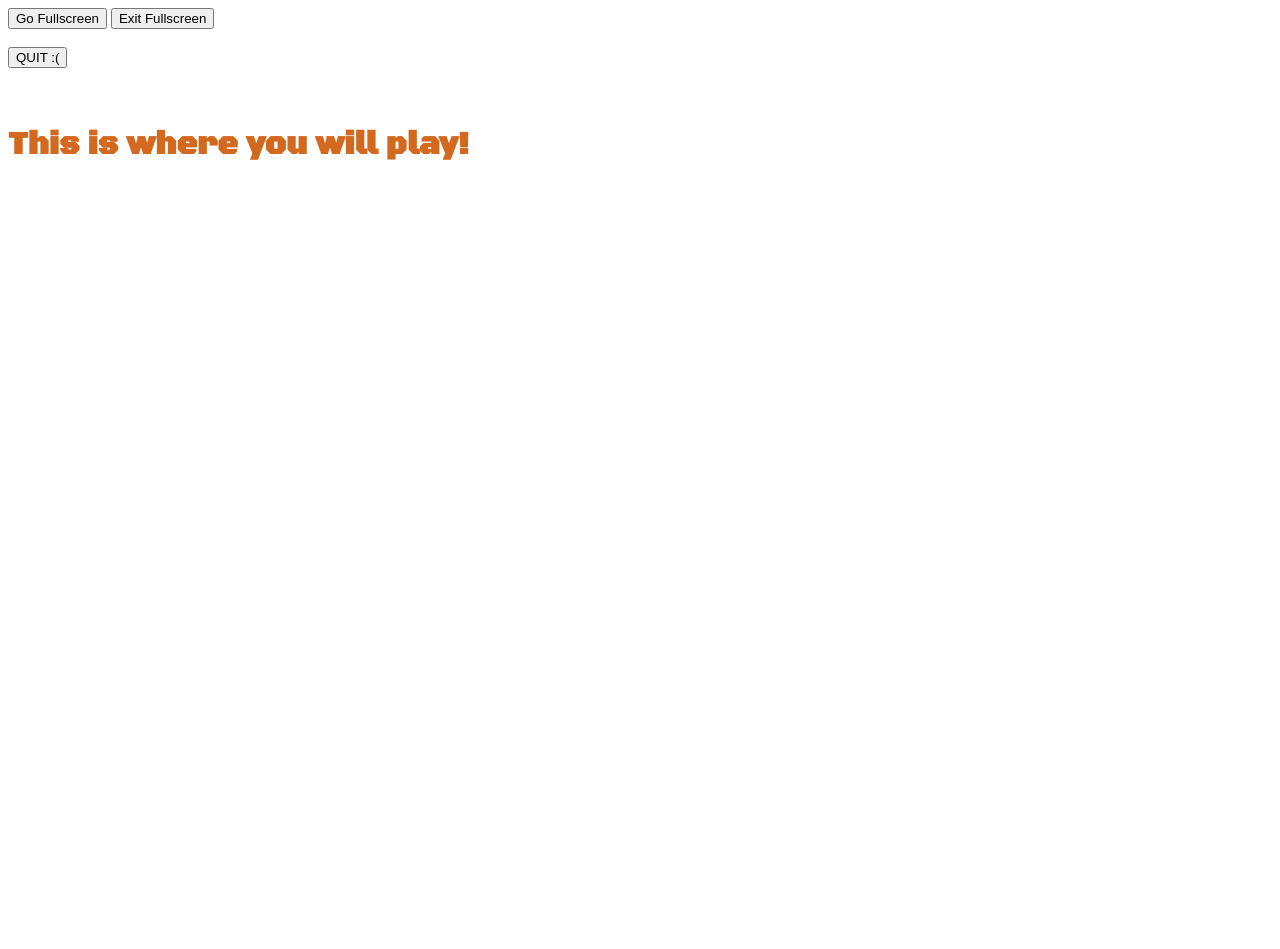
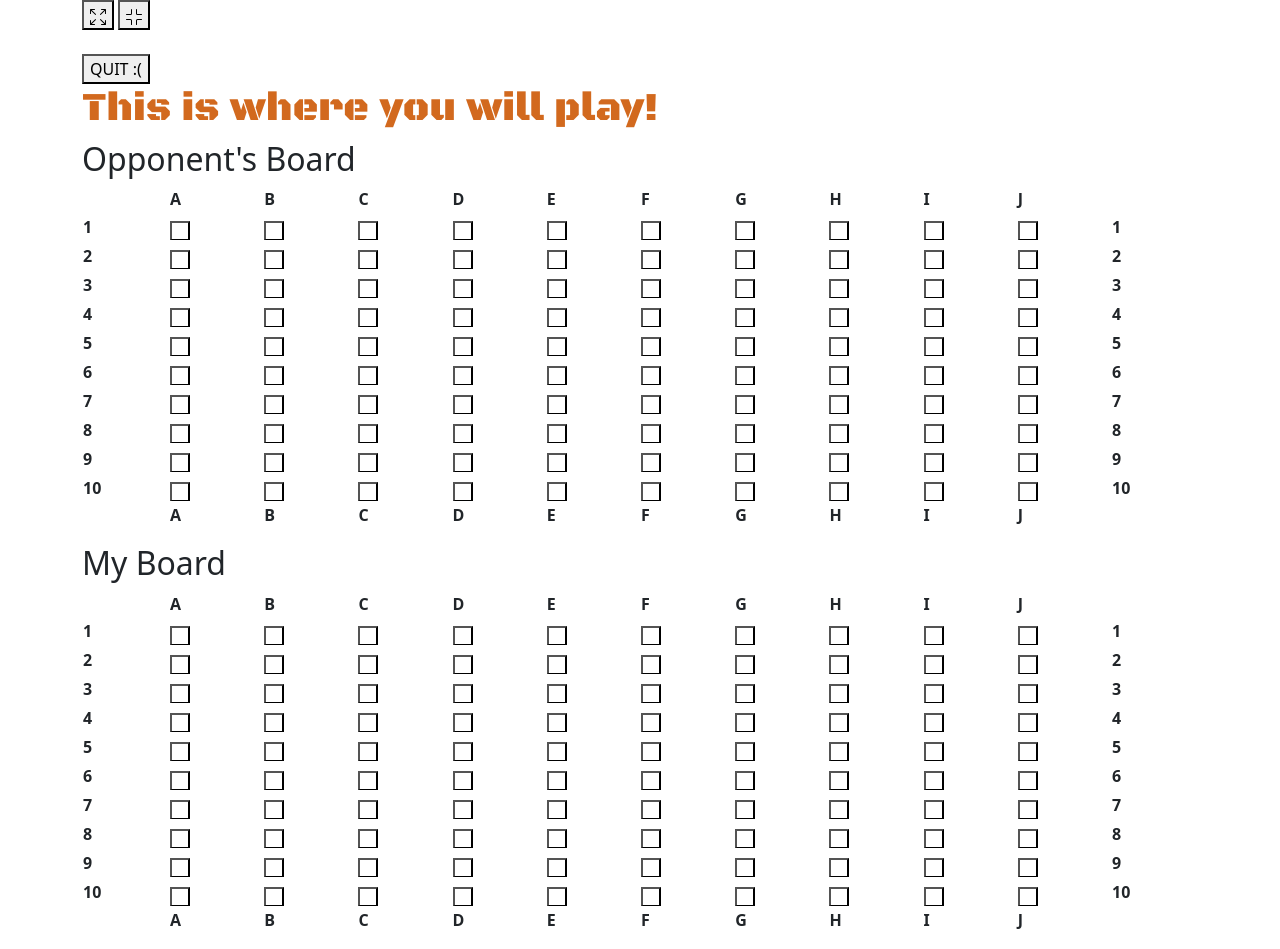
Before and after one commit to jamescookie/NEA-Battleships, a Flask app: template src/templates/gameplay.html in a window 1280 px wide. Before the commit the page ends 160 px from the top, so only its background shows below. Run offline with Flask 3, Linux system fonts and the light colour scheme; the template is opened without the code that fills it, so the values that code supplies are empty.

Commit message:
Fixes #9

```diff
--- a/src/static/js/battleships.js
+++ b/src/static/js/battleships.js
@@ -12,3 +12,35 @@ function exitFullscreen() {
     document.exitFullscreen();
   }
 }
+
+
+//Where you would put javascript functions to change the page
+$(document).ready(function () {
+
+  $('.game-board table') //Finds all game boards and targets the table inside it
+  .each(function(index, item) {  //For every table inside game-board, this funtion will execute
+    let gameBoard = $(item);  //Creating a variable that refers to the table
+    const alphabet = 'ABCDEFGHIJKLMNOPQRSTUVWXYZ';  //Creates a constant variable called alphabet, which is the alphabet
+    const boardSize = 10;  //How big the board will be
+    for (let row = 0; row < boardSize + 2; row++) { //Begins a for loop that starts at 0, increments by 1 each time and goes until board size + 2
+      let rowElement = $('<tr/>'); //Creating rows
+      for (let col = 0; col < boardSize + 2; col++) { //Same as 2 lines above, but for columns instead
+        if (row == 0 || row == boardSize + 1) {   //If it's the first or last row, then don't label it
+          if (col == 0 || col == boardSize + 1) { //If it's the first or last column, then don't label it
+            rowElement.append('<th>&nbsp;</th>');    //Creating the space for the corners of the grid
+          } else{
+            rowElement.append('<th>'+alphabet[col-1]+'</th>');    //Adds the column heading (alphabet)
+          }
+        } else {  //If it's not the first or last row, then creates buttons unless it's the first or last column
+          if (col == 0 || col == boardSize + 1) {
+            rowElement.append('<th>'+row+'</th>');   //If it's the first or last column, then label with numbers
+          } else{
+            rowElement.append('<td><button data-grid="'+alphabet[col]+col+'"></button></td>');  //Adding the buttons to everything else
+          }
+        }
+      }
+      gameBoard.append(rowElement); //Adds the row that's just been created
+    }
+  });
+
+});
--- a/src/templates/gameplay.html
+++ b/src/templates/gameplay.html
@@ -5,10 +5,18 @@
 <head>
     <!--Used to make sure special character or accented letters won't appear incorrectly-->
     <meta charset="UTF-8">
+    <meta name="viewport" content="width=device-width, initial-scale=1">        <!--Makes it mobile friendly-->
     <!--Makes the name of the web page-->
     <title>Gameplay</title>
     <!--So the font I want to use can be accessed by the web browser-->
     <link href="https://fonts.googleapis.com/css2?family=Black+Ops+One&display=swap" rel="stylesheet">
+
+    <style>
+    </style>    <!--Custom styles for my page-->
+    <link rel="stylesheet" href="https://cdn.jsdelivr.net/npm/bootstrap-icons@1.8.0/font/bootstrap-icons.css"> <!--Icons that can be used (like settings cog)-->
+    <link rel="stylesheet" href="https://cdn.jsdelivr.net/npm/bootstrap@5.3.7/dist/css/bootstrap.min.css"
+          integrity="sha384-LN+7fdVzj6u52u30Kp6M/trliBMCMKTyK833zpbD+pXdCLuTusPj697FH4R/5mcr" crossorigin="anonymous">  <!--Styles that make formatting easier and checks that it's legitamite-->
+
 
 <!--Closes the header-->
 </head>
@@ -16,11 +24,19 @@
 <!--Opens the body-->
 <body>
 
+    <div class="container"> <!--How the styles start working-->
         <!--Creates a button that the user can click that will make the function on javascript run-->
-    <button onclick="openFullscreen()">Go Fullscreen</button>
-
+        <button onclick="openFullscreen()"> <!--Is to make the maximise icon-->
+            <svg xmlns="http://www.w3.org/2000/svg" width="16" height="16" fill="currentColor" class="bi bi-arrows-fullscreen" viewBox="0 0 16 16">
+                <path fill-rule="evenodd" d="M5.828 10.172a.5.5 0 0 0-.707 0l-4.096 4.096V11.5a.5.5 0 0 0-1 0v3.975a.5.5 0 0 0 .5.5H4.5a.5.5 0 0 0 0-1H1.732l4.096-4.096a.5.5 0 0 0 0-.707m4.344 0a.5.5 0 0 1 .707 0l4.096 4.096V11.5a.5.5 0 1 1 1 0v3.975a.5.5 0 0 1-.5.5H11.5a.5.5 0 0 1 0-1h2.768l-4.096-4.096a.5.5 0 0 1 0-.707m0-4.344a.5.5 0 0 0 .707 0l4.096-4.096V4.5a.5.5 0 1 0 1 0V.525a.5.5 0 0 0-.5-.5H11.5a.5.5 0 0 0 0 1h2.768l-4.096 4.096a.5.5 0 0 0 0 .707m-4.344 0a.5.5 0 0 1-.707 0L1.025 1.732V4.5a.5.5 0 0 1-1 0V.525a.5.5 0 0 1 .5-.5H4.5a.5.5 0 0 1 0 1H1.732l4.096 4.096a.5.5 0 0 1 0 .707"/>
+            </svg>
+        </button>
         <!--Creates a button that the user can click that will make the function on javascript run-->
-    <button onclick="exitFullscreen()">Exit Fullscreen</button>
+        <button onclick="exitFullscreen()"> <!--Is to make the minimise icon-->
+            <svg xmlns="http://www.w3.org/2000/svg" width="16" height="16" fill="currentColor" class="bi bi-fullscreen-exit" viewBox="0 0 16 16">
+                <path d="M5.5 0a.5.5 0 0 1 .5.5v4A1.5 1.5 0 0 1 4.5 6h-4a.5.5 0 0 1 0-1h4a.5.5 0 0 0 .5-.5v-4a.5.5 0 0 1 .5-.5m5 0a.5.5 0 0 1 .5.5v4a.5.5 0 0 0 .5.5h4a.5.5 0 0 1 0 1h-4A1.5 1.5 0 0 1 10 4.5v-4a.5.5 0 0 1 .5-.5M0 10.5a.5.5 0 0 1 .5-.5h4A1.5 1.5 0 0 1 6 11.5v4a.5.5 0 0 1-1 0v-4a.5.5 0 0 0-.5-.5h-4a.5.5 0 0 1-.5-.5m10 1a1.5 1.5 0 0 1 1.5-1.5h4a.5.5 0 0 1 0 1h-4a.5.5 0 0 0-.5.5v4a.5.5 0 0 1-1 0z"/>
+            </svg>
+        </button>
 
         <!--Creates spaces to make it easier on the eyes to see what is going on-->
         <br>
@@ -32,13 +48,29 @@
             <button type="submit">QUIT :(</button>
 
         </form>
-
-    <br>
-    <br>
-
-    <!--form for submiting future data to the setup-->
         <h1 style="color:chocolate; font-family: 'Black Ops One', Arial, sans-serif;">This is where you will play!</h1>
 
+
+        <div class="row">   <!--Making a bootstrap row for laying out-->
+            <h2>Opponent's Board</h2>
+            <div class="game-board">    <!--So the javascript find this table-->
+                <table class="table">   <!--Making a bootstrap table that will hold the board-->
+                </table>
+            </div>
+        </div>
+        <div class="row">   <!--Same table but for my ships instead-->
+            <h2>My Board</h2>
+            <div class="game-board">
+                <table class="table"/>
+            </div>
+        </div>
+    </div>
+
+    <script src="https://cdn.jsdelivr.net/npm/jquery@3.6.0/dist/jquery.min.js"
+            integrity="sha256-/xUj+3OJU5yExlq6GSYGSHk7tPXikynS7ogEvDej/m4=" crossorigin="anonymous"></script>       <!--Makes javascript easier (helper methods)-->
+    <script src="https://cdn.jsdelivr.net/npm/bootstrap@5.3.7/dist/js/bootstrap.bundle.min.js"
+            integrity="sha384-ndDqU0Gzau9qJ1lfW4pNLlhNTkCfHzAVBReH9diLvGRem5+R9g2FzA8ZGN954O5Q"
+            crossorigin="anonymous"></script>       <!--Additional helper methods for formatting assisstance-->
     <!--Tells flask to look in the static folder for the file js/battleships.js for the function-->
     <script src="{{ url_for('static', filename='js/battleships.js') }}"></script>
 
```
Also changed, not shown: src/tmp.html (added, +28 -0 lines). Lines whose indentation alone changed are shown as unchanged.
